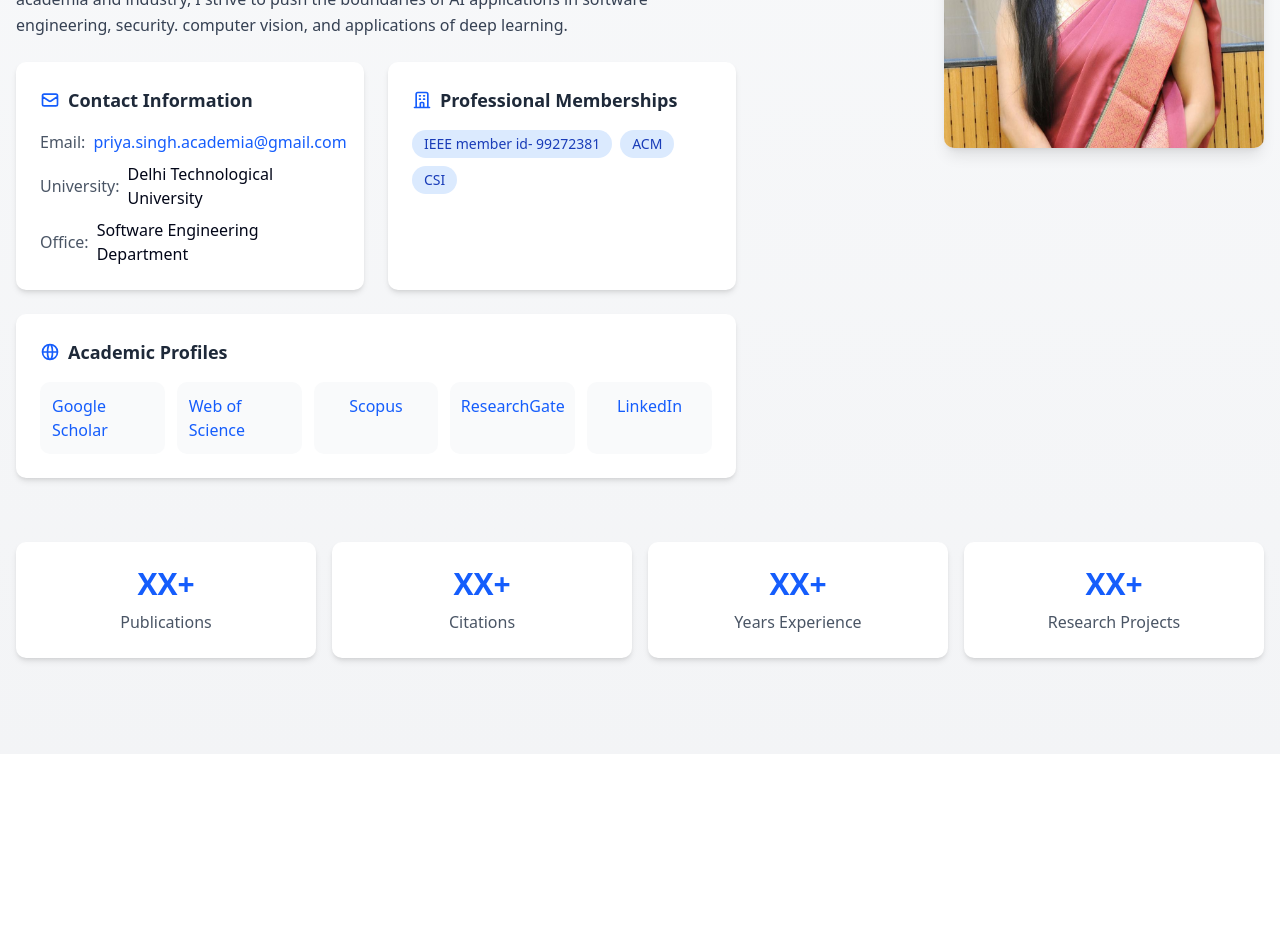
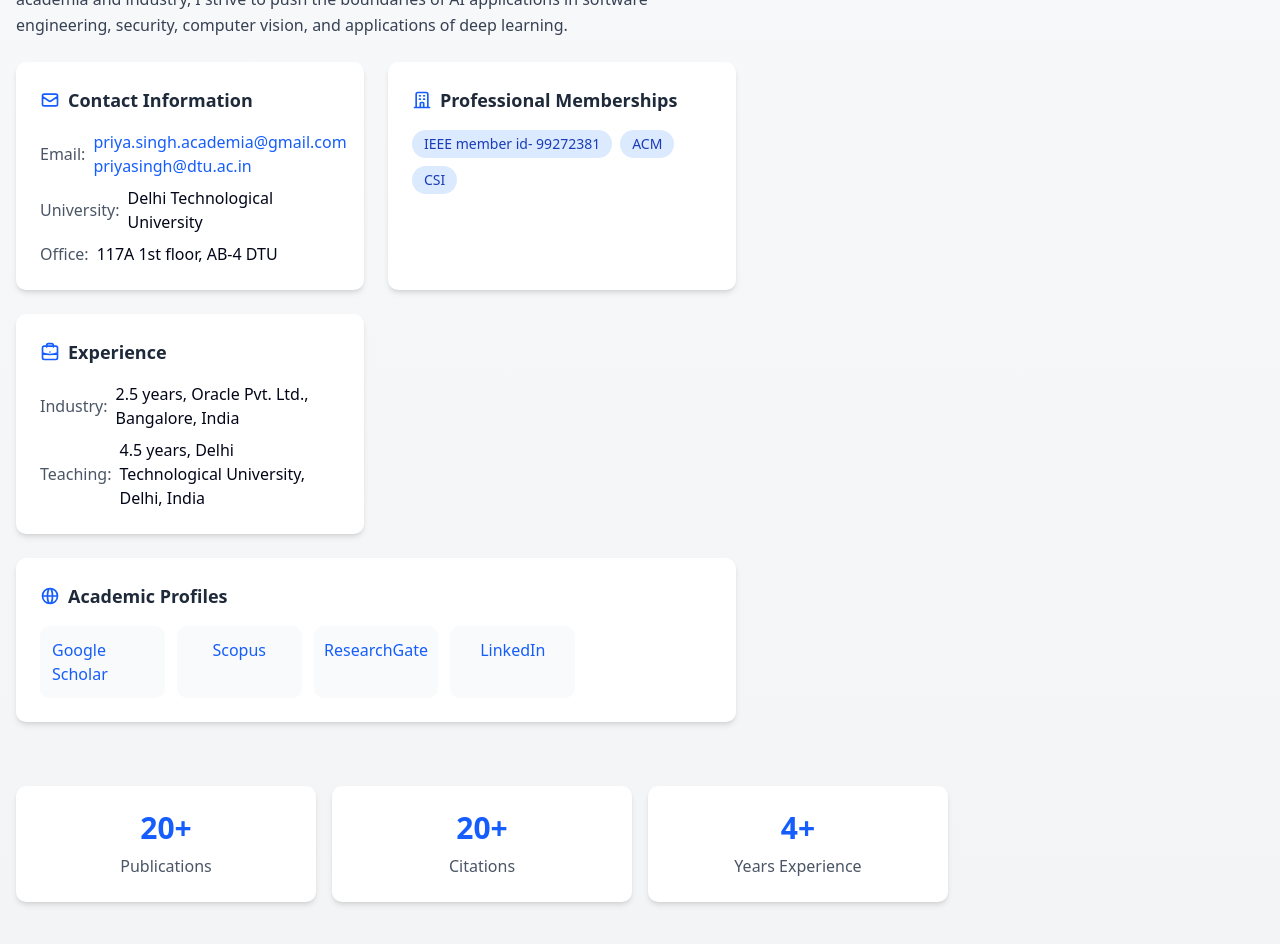
Before and after one commit to psingh-research/Priya-Singh, a React (Vite) app: page /Priya-Singh/home in a window 1280 px wide. Shown: the part 680-1624 px from the top of the page. Before the commit the page ends 1434 px from the top, so only its background shows below. Built offline with nearby package versions, Linux system fonts and the light colour scheme.

Commit message:
changes committed

```diff
--- a/src/Mycomponents/Home.jsx
+++ b/src/Mycomponents/Home.jsx
@@ -8,7 +8,7 @@ function Home() {
       {/* Main content area */}
       <div className="container mx-auto px-4 py-16 md:py-24">
         {/* Hero Section */}
-        <div className="flex flex-col-reverse md:flex-row md:items-center md:justify-between gap-12">
+        <div className="flex flex-col-reverse md:flex-row md:items-start md:justify-between gap-12">
           {/* Left Section: Professor's Info */}
           <div className="w-full md:w-3/5 space-y-6">
             <div className="space-y-2">
@@ -44,7 +44,7 @@ function Home() {
                 software solutions and mentoring students in cutting-edge
                 research in the field of ML research. Through active
                 collaborations with academia and industry, I strive to push the
-                boundaries of AI applications in software engineering, security.
+                boundaries of AI applications in software engineering, security,
                 computer vision, and applications of deep learning.
               </p>
             </div>
@@ -72,29 +72,33 @@ function Home() {
                 <ul className="space-y-2">
                   <li className="flex items-center">
                     <span className="text-gray-600">Email:</span>
-                    <a
-                      href="mailto:piyushg@eduvance.in"
-                      className="ml-2 text-blue-600 hover:text-blue-800 hover:underline"
-                    >
-                      priya.singh.academia@gmail.com
-                    </a>
+                    <div className="ml-2 flex flex-col">
+                      <a
+                        href="mailto:priya.singh.academia@gmail.com"
+                        className="text-blue-600 hover:text-blue-800 hover:underline"
+                      >
+                        priya.singh.academia@gmail.com
+                      </a>
+                      <a
+                        href="mailto:priyasingh@dtu.ac.in"
+                        className="text-blue-600 hover:text-blue-800 hover:underline"
+                      >
+                        priyasingh@dtu.ac.in
+                      </a>
+                    </div>
                   </li>
                   <li className="flex items-center">
                     <span className="text-gray-600">University:</span>
-                    <span className="ml-2">
-                      Delhi Technological University{" "}
-                    </span>
+                    <span className="ml-2">Delhi Technological University</span>
                   </li>
                   <li className="flex items-center">
                     <span className="text-gray-600">Office:</span>
-                    <span className="ml-2">
-                      Software Engineering Department{" "}
-                    </span>
+                    <span className="ml-2">117A 1st floor, AB-4 DTU</span>
                   </li>
                 </ul>
               </div>
 
-              {/* Memberships */}
+              {/* Professional Memberships */}
               <div className="bg-white p-6 rounded-lg shadow-md">
                 <h3 className="text-lg font-semibold text-gray-800 mb-4 flex items-center">
                   <svg
@@ -124,6 +128,41 @@ function Home() {
                     CSI
                   </span>
                 </div>
+              </div>
+
+              {/* Experience */}
+              <div className="bg-white p-6 rounded-lg shadow-md">
+                <h3 className="text-lg font-semibold text-gray-800 mb-4 flex items-center">
+                  <svg
+                    xmlns="http://www.w3.org/2000/svg"
+                    className="h-5 w-5 mr-2 text-blue-600"
+                    fill="none"
+                    viewBox="0 0 24 24"
+                    stroke="currentColor"
+                  >
+                    <path
+                      strokeLinecap="round"
+                      strokeLinejoin="round"
+                      strokeWidth={2}
+                      d="M21 13.255A23.931 23.931 0 0112 15c-3.183 0-6.22-.62-9-1.745M16 6V4a2 2 0 00-2-2h-4a2 2 0 00-2 2v2m4 6h.01M5 21h14a2 2 0 002-2V7a2 2 0 00-2-2H5a2 2 0 00-2 2v12a2 2 0 002 2z"
+                    />
+                  </svg>
+                  Experience
+                </h3>
+                <ul className="space-y-2">
+                  <li className="flex items-center">
+                    <span className="text-gray-600">Industry:</span>
+                    <span className="ml-2">
+                      2.5 years, Oracle Pvt. Ltd., Bangalore, India
+                    </span>
+                  </li>
+                  <li className="flex items-center">
+                    <span className="text-gray-600">Teaching:</span>
+                    <span className="ml-2">
+                      4.5 years, Delhi Technological University, Delhi, India
+                    </span>
+                  </li>
+                </ul>
               </div>
             </div>
 
@@ -157,16 +196,7 @@ function Home() {
                     Google Scholar
                   </span>
                 </a>
-                <a
-                  href="https://www.webofscience.com/"
-                  target="_blank"
-                  rel="noopener noreferrer"
-                  className="flex flex-col items-center p-3 bg-gray-50 rounded-lg hover:bg-gray-100 transition-colors"
-                >
-                  <span className="text-blue-600 font-medium">
-                    Web of Science
-                  </span>
-                </a>
+
                 <a
                   href="https://www.scopus.com/authid/detail.uri?authorId=57703196400"
                   target="_blank"
@@ -176,7 +206,7 @@ function Home() {
                   <span className="text-blue-600 font-medium">Scopus</span>
                 </a>
                 <a
-                  href=" https://www.researchgate.net/profile/Priya-Singh-64?ev=hdr_xprf"
+                  href="https://www.researchgate.net/profile/Priya-Singh-64?ev=hdr_xprf"
                   target="_blank"
                   rel="noopener noreferrer"
                   className="flex flex-col items-center p-3 bg-gray-50 rounded-lg hover:bg-gray-100 transition-colors"
@@ -203,7 +233,7 @@ function Home() {
               <div className="absolute inset-0 rounded-lg transform translate-x-3 translate-y-3"></div>
               <img
                 src={priyasing}
-                alt="Priya Singh "
+                alt="Priya Singh"
                 className="relative z-10 w-64 h-64 md:w-80 md:h-80 object-cover rounded-lg shadow-lg"
               />
             </div>
@@ -213,21 +243,18 @@ function Home() {
         {/* Quick Stats Section */}
         <div className="mt-16 grid grid-cols-2 md:grid-cols-4 gap-4">
           <div className="bg-white p-6 rounded-lg shadow-md text-center">
-            <div className="text-3xl font-bold text-blue-600">XX+</div>
+            <div className="text-3xl font-bold text-blue-600">20+</div>
             <div className="text-gray-600 mt-2">Publications</div>
           </div>
           <div className="bg-white p-6 rounded-lg shadow-md text-center">
-            <div className="text-3xl font-bold text-blue-600">XX+</div>
+            <div className="text-3xl font-bold text-blue-600">20+</div>
             <div className="text-gray-600 mt-2">Citations</div>
           </div>
           <div className="bg-white p-6 rounded-lg shadow-md text-center">
-            <div className="text-3xl font-bold text-blue-600">XX+</div>
+            <div className="text-3xl font-bold text-blue-600">4+</div>
             <div className="text-gray-600 mt-2">Years Experience</div>
           </div>
-          <div className="bg-white p-6 rounded-lg shadow-md text-center">
-            <div className="text-3xl font-bold text-blue-600">XX+</div>
-            <div className="text-gray-600 mt-2">Research Projects</div>
-          </div>
+
         </div>
       </div>
     </div>
```
Also changed, not shown: 5 other files (tests, documents, lock files or other folders).
